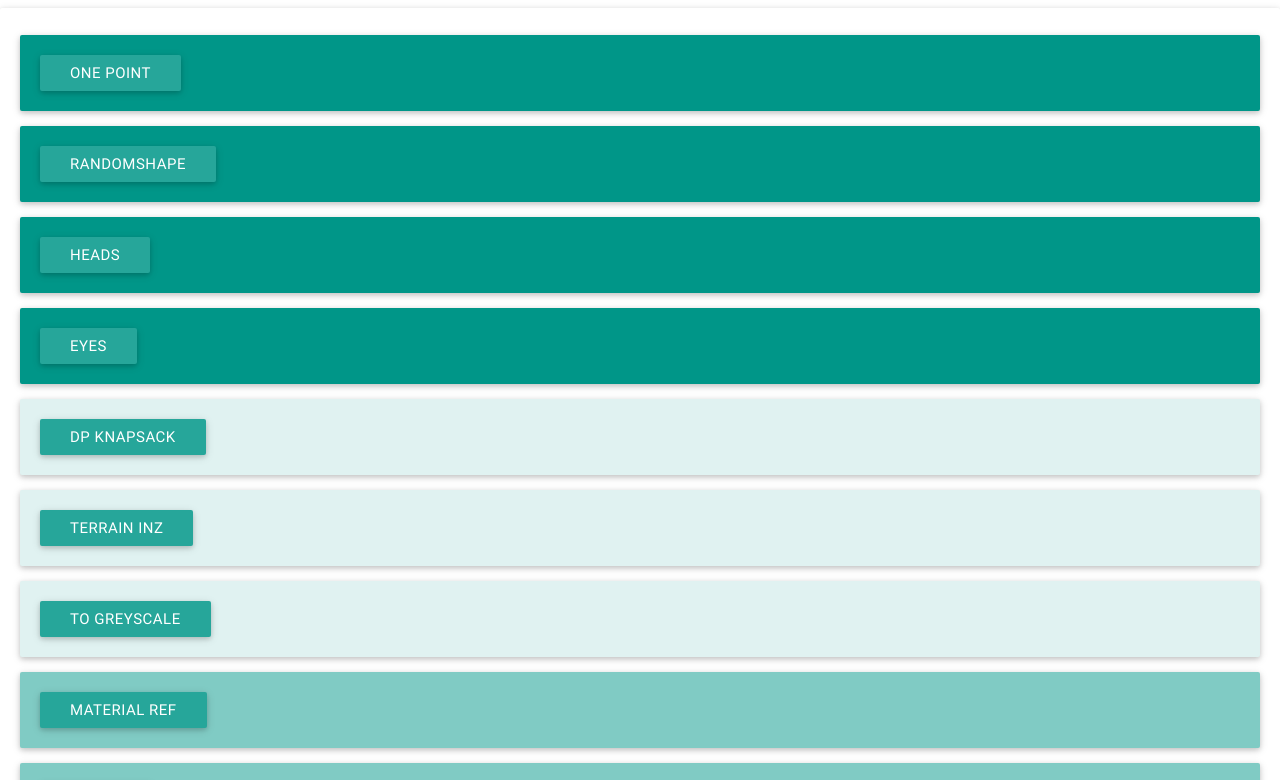
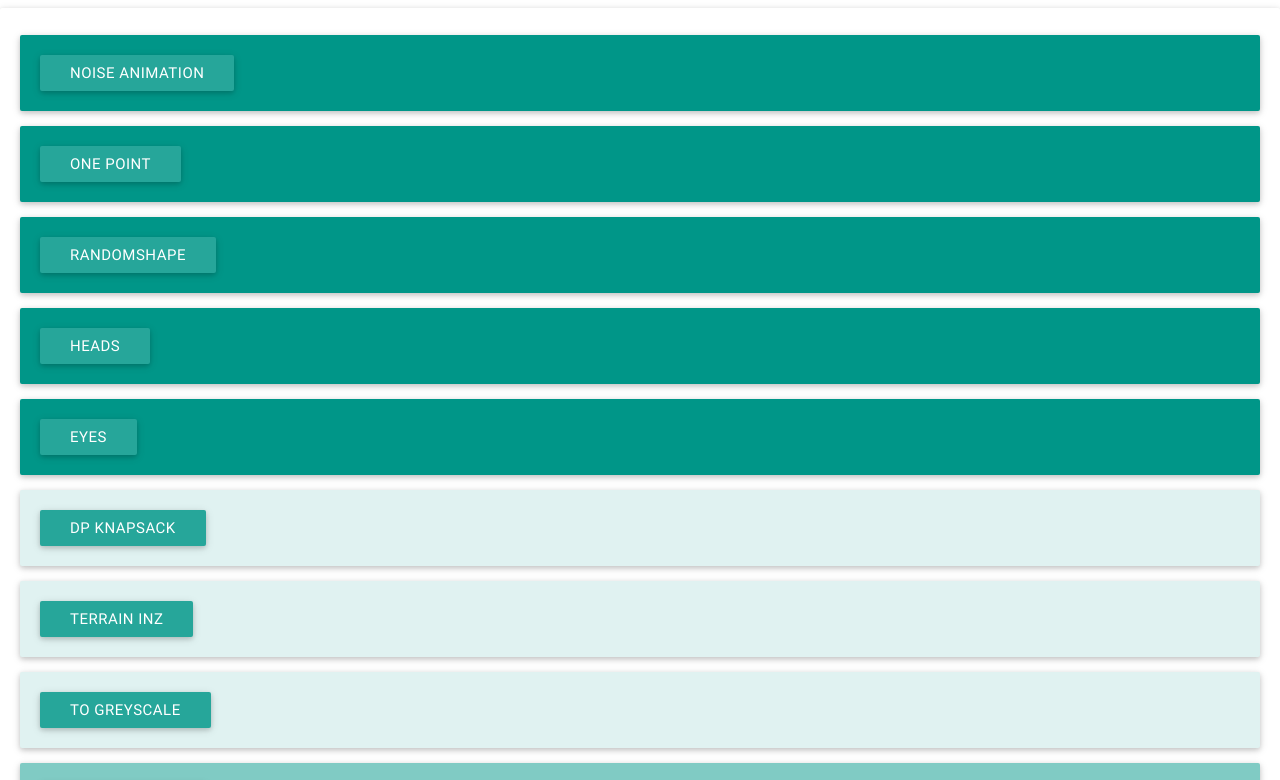
Before and after one commit to MaciejSzaflik/MaciejSzaflik.github.io, a plain HTML site: page index.html in a window 1280 px wide. Shown: the top 780 px of the page. Drawn offline with nearby package versions, Linux system fonts and the light colour scheme.

Commit message:
add submodule

```diff
--- a/index.html
+++ b/index.html
@@ -15,6 +15,9 @@
       <script type="text/javascript" src="https://code.jquery.com/jquery-2.1.1.min.js"></script>
       <script type="text/javascript" src="js/materialize.min.js"></script>
 	<div class="card-panel">
+	<div class="card-panel teal lighten">
+	  <a class="waves-effect waves-light btn" href="./NoiseAnimation/app/index.html">Noise Animation</a>
+	  </div>
 	<div class="card-panel teal lighten">
 	  <a class="waves-effect waves-light btn" href="./perspectiv.html">One Point</a>
 	  </div>
```
Also changed, not shown: 1 other file.
